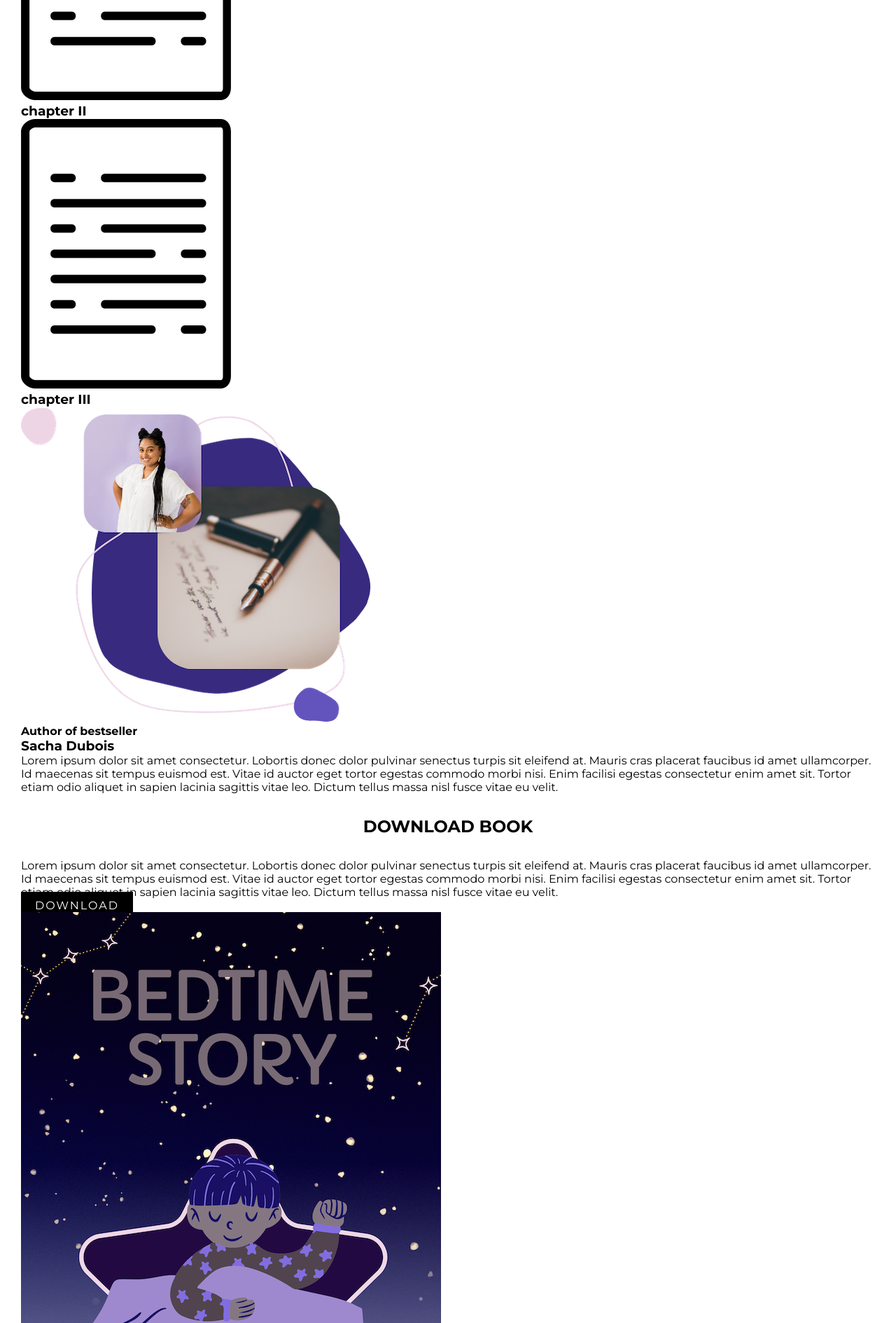
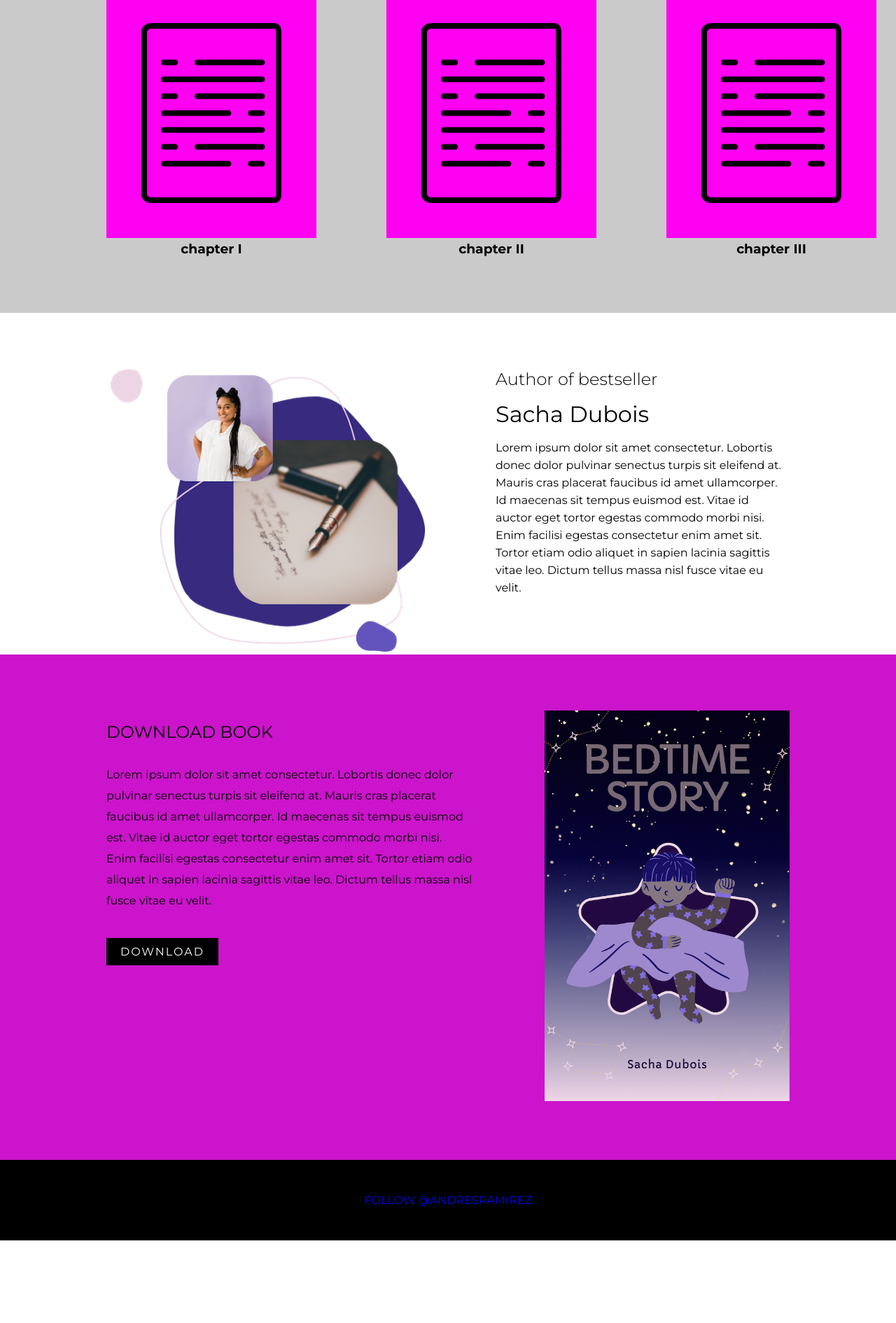
Before and after one commit to AndresRamirez917/100-sitios-61, a plain HTML site: page index.html in a window 1280 px wide. Shown: the part 910-2800 px from the top of the page at 70% size. After the commit the page ends 2682 px from the top, so only its background shows below. Drawn offline with Linux system fonts and the light colour scheme.

Commit message:
second commit

```diff
--- a/scss/styles.scss
+++ b/scss/styles.scss
@@ -1,6 +1,8 @@
 @import url('https://fonts.googleapis.com/css2?family=Montserrat:wght@100;200;300;400;500;600;700;800;900&display=swap');
+@import url('https://fonts.googleapis.com/css2?family=Sigmar+One&display=swap');
 
 $font-stack: "Montserrat", sans-serif;
+$font-display: "Sigmar One", sans-serif;
 
 * {
     margin: 0;
@@ -20,6 +22,10 @@ html, body {
     padding: 0 30px;
 }
 
+// img {
+//     max-width: 100%;
+// }
+
 a {
     text-decoration: none;
     text-transform: uppercase;
@@ -31,7 +37,6 @@ ul {
 
 h2 {
     text-transform: uppercase;
-    text-align: center;
     margin: 2rem 0;
 }
 
@@ -57,8 +62,130 @@ h2 {
     cursor: pointer;
 }
 
+//mainheader
+#mainheader {
+    background: url(/images/showcase.jpg);
+    background-position: center;
+    background-repeat: no-repeat;
+    background-size: cover;
+    height: 100vh;
+    .navbar {
+        width: 90%;
+        ul {
+            margin: 2rem 0;
+            float: right;
+            li {
+                display: inline-block;
+                margin-left: 1rem;
+            }
+        }
+    }
+
+    //showcase
+#showcase {
+
+ .showcase-content {
+   width: 80%;
+   margin: 0 auto;
+   margin-top: 15rem;
+   h3 {
+    font-size: 2rem;
+    font-weight: 200;
+    margin-bottom: 2rem;
+   }
+   h1 {
+    font-size: 4.5rem;
+    font-family: $font-display;
+    margin-bottom: 1rem;
+   }
+ }
+}
+}
+
+//bookprev
+#bookPrev {
+    background: rgb(202, 202, 202);
+    .prev-row {
+        display: flex;
+        width: 80%;
+        margin: 0 auto;
+        gap: 100px;
+        .box {
+           text-align: center;
+           margin-bottom: 5rem;
+        }
+
+            img {
+                width: 300px;
+                background: rgb(255, 0, 242);
+                padding: 50px;
+            }
+    }
+
+}
+
+//author
+#author {
+
+    margin-top: 4rem;
+    width: 80%;
+    margin: 0 auto;
+
+    .author-row {
+        display: flex;
+        margin-top: 5rem;
+        gap: 100px;
+    img {
+        width: 450px;
+    }
+    h4 {
+        font-size: 1.5rem;
+        font-weight: 300;
+        margin-bottom: 1rem;
+    }
+    h3 {
+        font-size: 2rem;
+        font-weight: 400;
+        margin-bottom: 1rem;
+    }
+    p {
+        line-height: 25px
+    }
+
+    }
+}
+
+//downlaod
+#download {
+    background: rgb(203, 20, 203);
+    .download-row {
+        width: 80%;
+        margin: 0 auto;
+        display: flex;
+        gap: 100px;
+        img {
+            margin: 5rem 0;
+            width:350px;
+        }
+        .downbook {
+            margin-top: 4rem;
+            text-align: left;
+            h2 {
+                font-weight: 400;
+            }
+            p {
+                margin-bottom: 3rem;
+                line-height: 30px;
+            }
+        }
+    }
+}
+
+
+
 //footer
 #footer {
     padding: 3rem 0;
     text-align: center;
+    background: #000;
 }
```
Also changed, not shown: index.html (+6 -2 lines), scss/styles.css, 1 other file.
